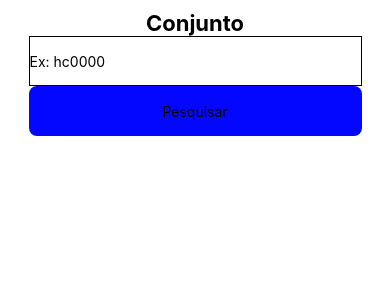
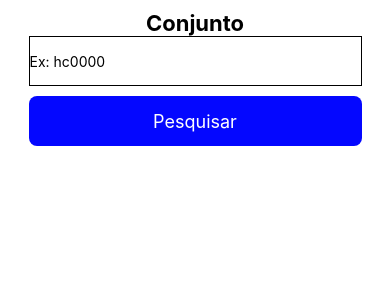
Before and after one commit to antoniohenriquep/SGEMobile, a React Native app: screen / in a window 390 px wide. Shown: the top 300 px of the page. Built offline with nearby package versions, Linux system fonts and the light colour scheme.

Commit message:
feat: Trabalhando picker

```diff
--- a/App.js
+++ b/App.js
@@ -1,3 +1,4 @@
+import { Picker } from '@react-native-picker/picker';
 import { useState } from 'react';
 import { StyleSheet, Text, TextInput, TouchableOpacity, View } from 'react-native';
 
@@ -12,14 +13,14 @@ export default function App()
   ]
   const maquina =[
     {patrimonio:'29000', descricao: 'gabinete I3'},
-    {patrimonio:'29001', descricao: 'gabinete I3'},
-    {patrimonio:'29002', descricao: 'gabinete I3'},
+    {patrimonio:'29001', descricao: 'Monitor'},
+    {patrimonio:'29002', descricao: 'Estabilizador'},
     {patrimonio:'29003', descricao: 'gabinete I5'},
     {patrimonio:'29005', descricao: 'gabinete I5'}
   ]
 
   const [searched, setSearched] = useState(false)
-
+  const [selected,setSelected] = useState(maquina[0].patrimonio)
   async function handleSearch()
   {
     setSearched(true)
@@ -33,11 +34,17 @@ export default function App()
       style={styles.input}/>
 
       <TouchableOpacity style={styles.button} onPress={handleSearch}>
-        <Text>Pesquisar</Text>
+        <Text style={styles.buttonText}>Pesquisar</Text>
       </TouchableOpacity>
 
       {searched &&
-      (<Text>Ola</Text>)}
+      (<Picker
+      style={{width:300}}
+      selectedValue={selected}>
+        <Picker.Item label={maquina[0].descricao} value={maquina[0].patrimonio}/>
+        <Picker.Item label={maquina[1].descricao} value={maquina[1].patrimonio}/>
+        <Picker.Item label={maquina[2].descricao} value={maquina[2].patrimonio}/>
+      </Picker>)}
     </View>
   );
 }
@@ -65,6 +72,11 @@ const styles = StyleSheet.create({
     height:50,
     alignItems:'center',
     justifyContent:'center',
-    borderRadius:8
+    borderRadius:8,
+    marginTop:10
+  },
+  buttonText:{
+    fontSize:18,
+    color:'#fff'
   }
 })
--- a/package.json
+++ b/package.json
@@ -10,6 +10,7 @@
     "test": "jest"
   },
   "dependencies": {
+    "@react-native-picker/picker": "^2.6.1",
     "axios": "^1.6.7",
     "react": "18.2.0",
     "react-native": "0.73.5"
```
Also changed, not shown: 2 other files (tests, documents, lock files or other folders).
